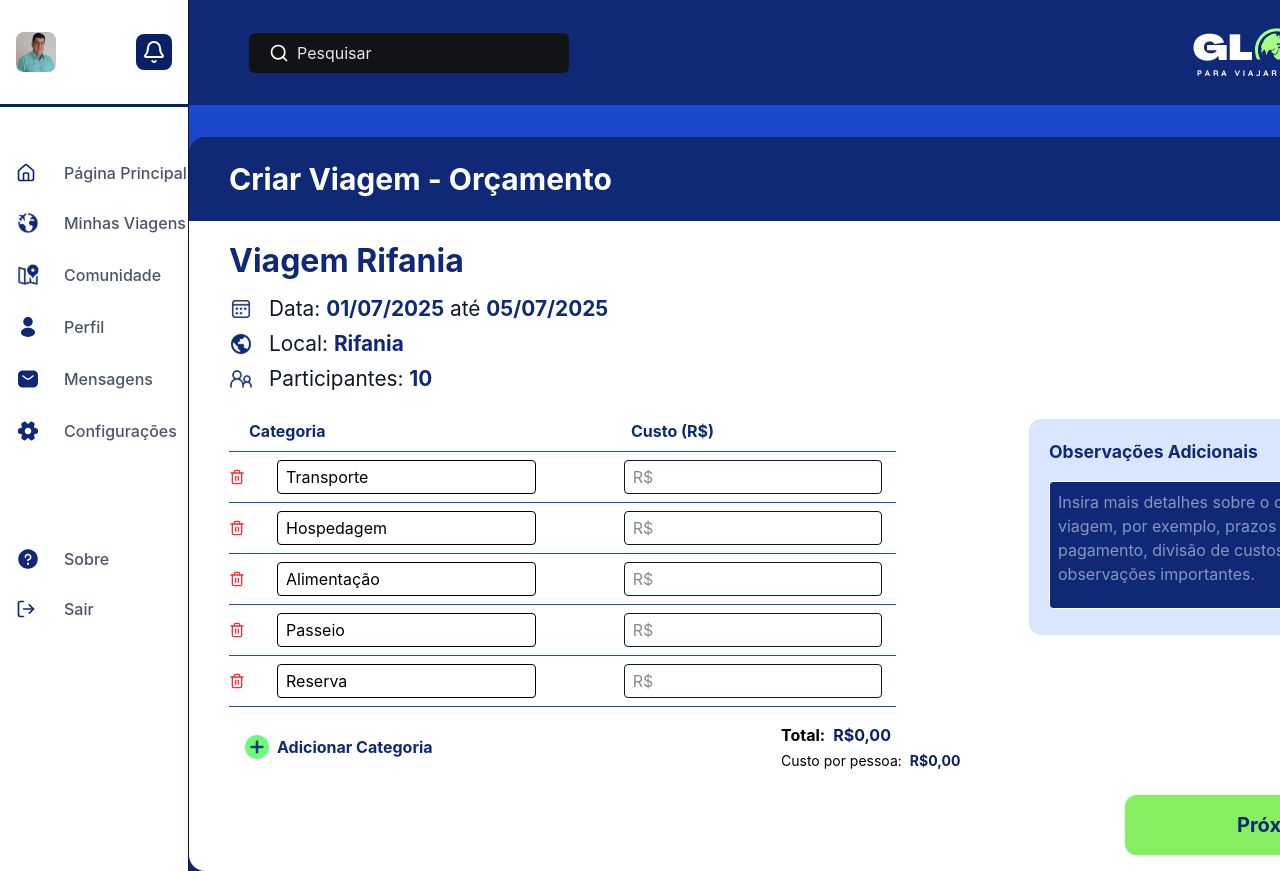
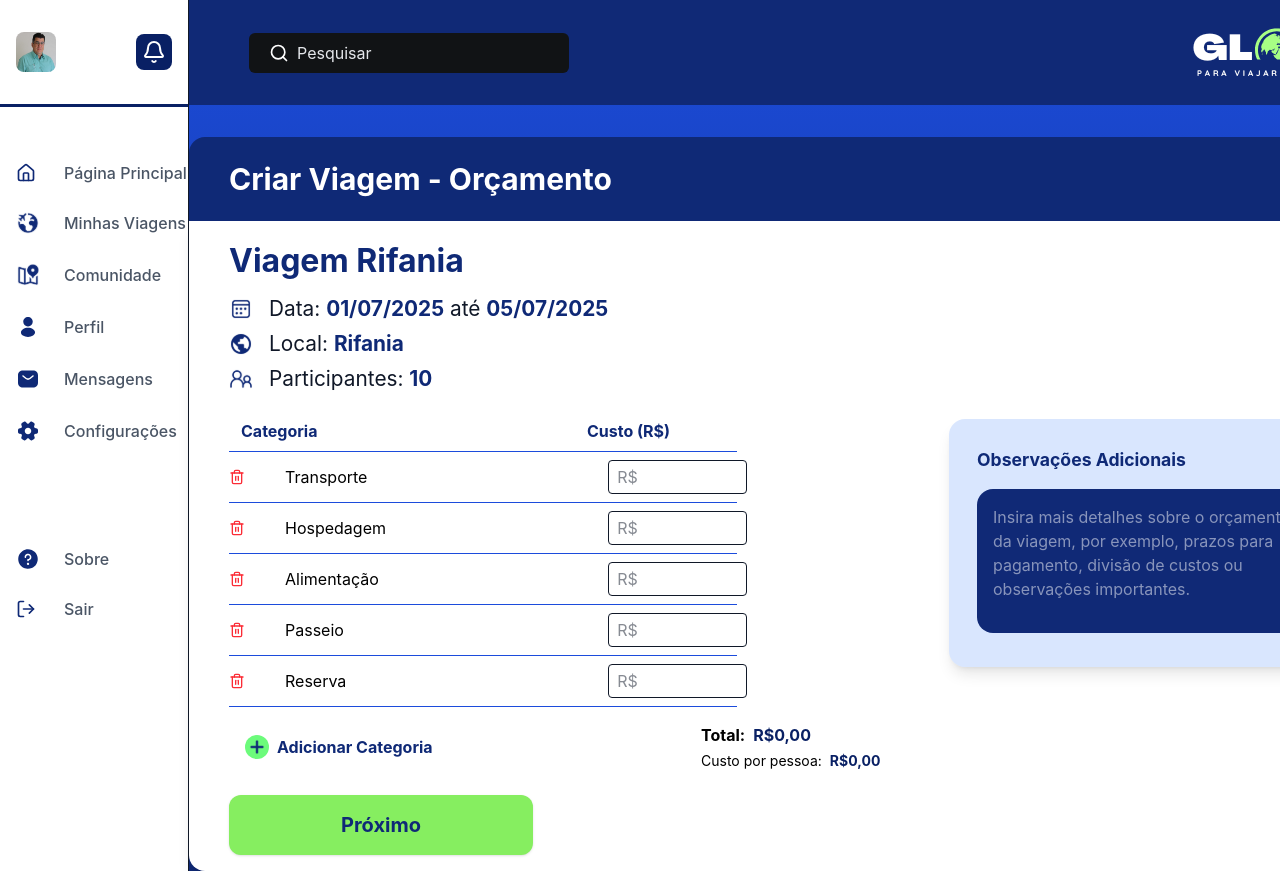
Before and after one commit to florgust/frontend-globix, a Next.js app: page /trip_budget in a window 1280 px wide. Shown: the top 871 px of the page. Built offline with nearby package versions, Linux system fonts and the light colour scheme.

Commit message:
SCRUM-121: Aprimorando a página

```diff
--- a/src/app/trip_budget/page.tsx
+++ b/src/app/trip_budget/page.tsx
@@ -89,7 +89,7 @@ export default function TripBudget() {
                     <div className="flex gap-6">
                         <div className="flex-1">
                             <div className="flex font-bold mb-2">
-                                <span className="w-1/2 text-[#0F2976] ml-5">Categoria</span>
+                                <span className="w-1/2 text-[#0F2976] ml-3">Categoria</span>
                                 <span className="w-1/2 text-[#0F2976] ml-2">Custo (R$)</span>
                             </div>
                             <div>
@@ -99,7 +99,7 @@ export default function TripBudget() {
                                         {idx === 0 && (
                                             <hr
                                                 className="border-t mb-2"
-                                                style={{ borderColor: "#1C4CDC", width: "86%" }}
+                                                style={{ borderColor: "#1C4CDC", width: "73%" }}
                                             />
                                         )}
                                         <div className="flex items-center mb-2 gap-6">
@@ -111,7 +111,7 @@ export default function TripBudget() {
                                                 <FiTrash2 />
                                             </button>
                                             <input
-                                                className="w-1/3 px-2 py-1 mr-2 border rounded text-[#000000]"
+                                                className="w-1/5 px-2 py-1 mr-2 rounded text-[#000000] ml-[-30]"
                                                 type="text"
                                                 value={cat.name}
                                                 onChange={(e) =>
@@ -119,9 +119,9 @@ export default function TripBudget() {
                                                 }
                                                 placeholder="Categoria"
                                             />
-                                            <div className="w-8" /> {/* Espaçamento ao meio */}
+                                            <div className="w-34" />{/* Espaçamento ao meio */}
                                             <input
-                                                className="w-1/3 border rounded px-2 py-1"
+                                                className="w-1/5 border rounded px-2 py-1"
                                                 type="number"
                                                 min="0"
                                                 value={cat.value}
@@ -134,7 +134,7 @@ export default function TripBudget() {
                                         {/* Linha abaixo de todas as categorias */}
                                         <hr
                                             className="border-t mb-2"
-                                            style={{ borderColor: "#1C4CDC", width: "86%" }}
+                                            style={{ borderColor: "#1C4CDC", width: "73%" }}
                                         />
                                     </React.Fragment>
                                 ))}
@@ -151,7 +151,7 @@ export default function TripBudget() {
                                 </button>
 
                                 <div className="flex flex-col gap-1 items-start w-56">
-                                    <div className="flex justify-start font-bold text-[#000000] w-full">
+                                    <div className="flex justify-start font-bold text-[#000000] ml-[-115]">
                                         <span>Total: </span>
                                         <span className="text-[#092064] ml-2">
                                             R$
@@ -160,7 +160,7 @@ export default function TripBudget() {
                                             })}
                                         </span>
                                     </div>
-                                    <div className="flex justify-start text-sm text-[#000000] w-full">
+                                    <div className="flex justify-start text-sm text-[#000000] ml-[-165]">
                                         <span>Custo por pessoa: </span>
                                         <span className="text-[#092064] font-bold ml-2">
                                             R$
@@ -172,13 +172,13 @@ export default function TripBudget() {
                                 </div>
                             </div>
                         </div>
-                        <div className="w-1/3">
-                            <div className="bg-[#4182F933] rounded-xl p-5">
+                        <div className="w-1/3 mr-20">
+                            <div className="bg-[#4182F933] rounded-2xl p-7 shadow-lg">
                                 <div className="font-bold text-[#0F2976] mb-4 text-[1.1rem]">
                                     Observações Adicionais
                                 </div>
                                 <textarea
-                                    className="w-full h-32 border rounded p-2 text-[#FFFFFF] bg-[#102976]"
+                                    className="w-full h-36 border-none rounded-2xl p-4 text-[#FFFFFF] bg-[#102976] resize-none focus:outline-none"
                                     placeholder="Insira mais detalhes sobre o orçamento da viagem, por exemplo, prazos para pagamento, divisão de custos ou observações importantes."
                                     value={notes}
                                     onChange={(e) => setNotes(e.target.value)}
@@ -186,9 +186,9 @@ export default function TripBudget() {
                             </div>
                         </div>
                     </div>
-					<div className="flex justify-end mt-6">
+					<div className="flex justify-start mt-6 ml-[785]">
                         <button
-                            className="cursor-pointer transition hover:scale-110 bg-[#86EE60] text-[#0F2976] font-bold px-28 py-4 rounded-xl text-xl shadow hover:bg-[#4be05a] min-w-[260px]"
+                            className="cursor-pointer transition hover:scale-110 bg-[#86EE60] text-[#0F2976] font-bold px-[7rem] py-[1rem] rounded-xl text-xl shadow hover:bg-[#4be05a] min-w-[16.25rem]"
                         >
                             Próximo
                         </button>
```
